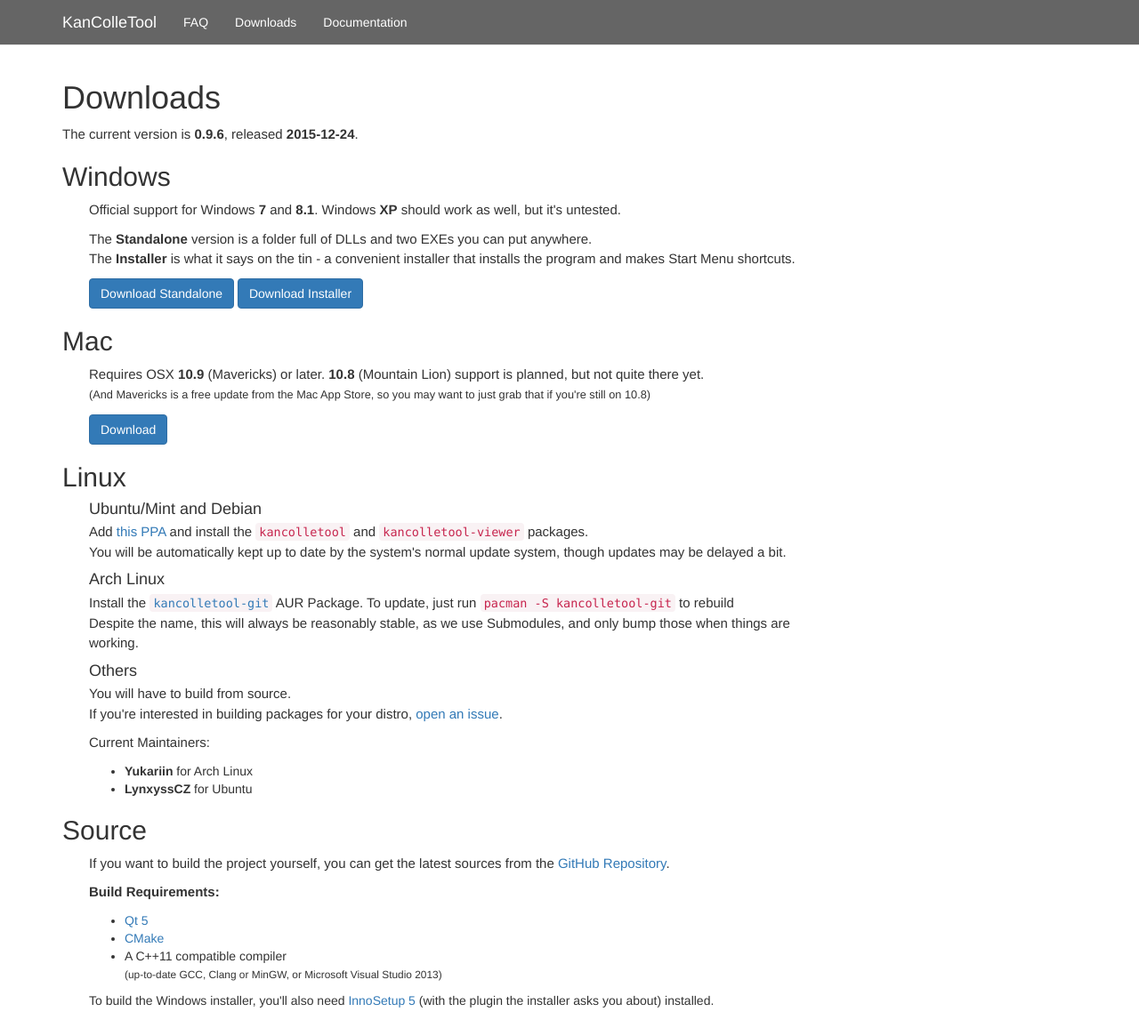
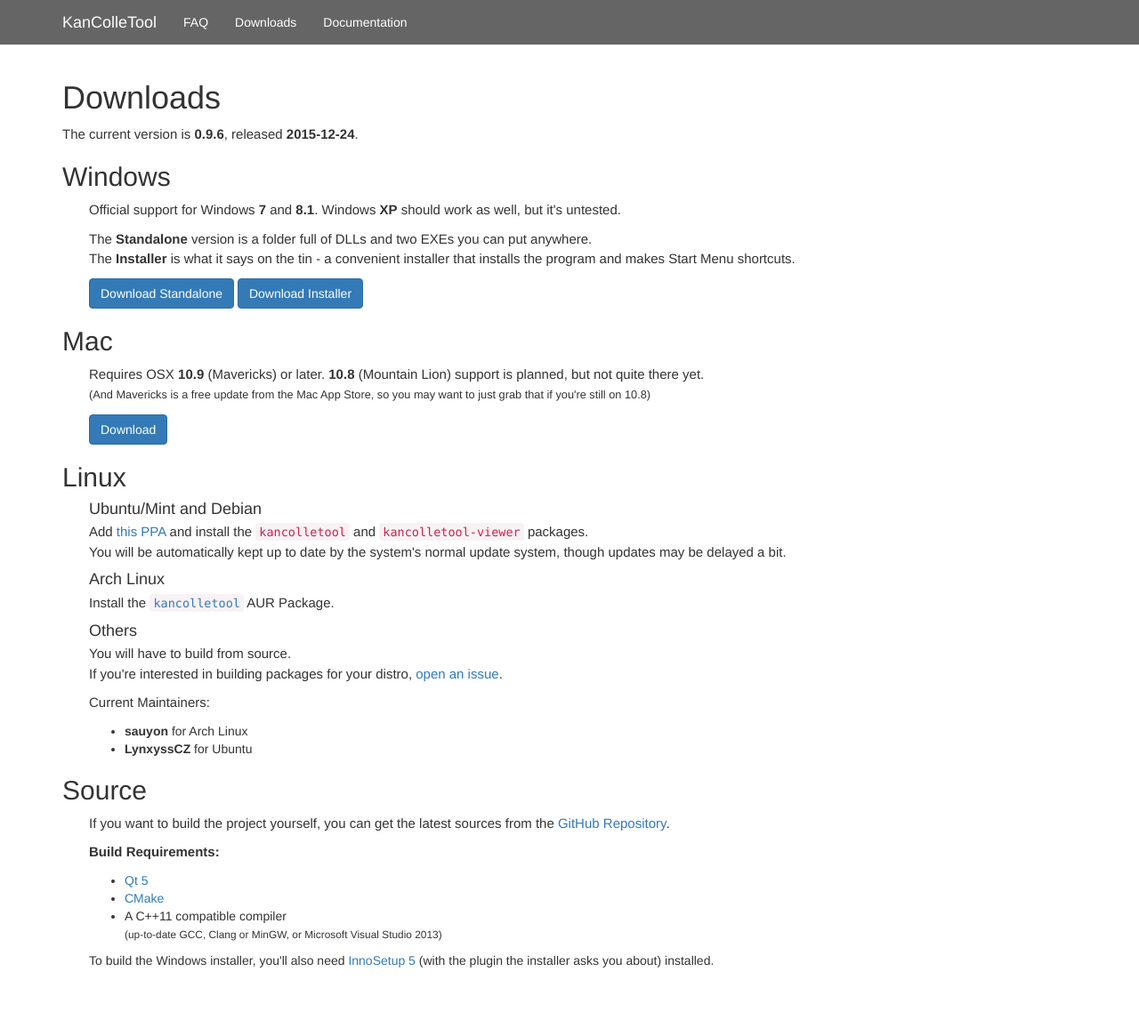
Before and after one commit to KanColleTool/kancolletool.github.io, a Jekyll site: the page built from downloads/index.html, in a window 1280 px wide and 1165 px high. Shown: the whole window at 89% size. Built offline with Jekyll 4.4.1, drawn with Linux system fonts in a browser that asks for light colours; nearby versions of some CDN libraries; Markdown is read by kramdown in place of the engine named in the settings.

Commit message:
update arch linux install guidelines

```diff
--- a/downloads/index.html
+++ b/downloads/index.html
@@ -43,8 +43,7 @@
 	</p>
 	<h4>Arch Linux</h4>
 	<p>
-		Install the <code><a href="https://aur.archlinux.org/packages/kancolletool-git/">kancolletool-git</a></code> AUR Package. To update, just run <code>pacman -S kancolletool-git</code> to rebuild<br />
-		Despite the name, this will always be reasonably stable, as we use Submodules, and only bump those when things are working.
+		Install the <code><a href="https://aur.archlinux.org/packages/kancolletool/">kancolletool</a></code> AUR Package.
 	</p>
 	<h4>Others</h4>
 	<p>
@@ -54,7 +53,7 @@
 	<p>
 		Current Maintainers:
 		<ul>
-			<li><strong>Yukariin</strong> for Arch Linux</li>
+			<li><strong>sauyon</strong> for Arch Linux</li>
 			<li><strong>LynxyssCZ</strong> for Ubuntu</li>
 		</ul>
 	</p>
```
